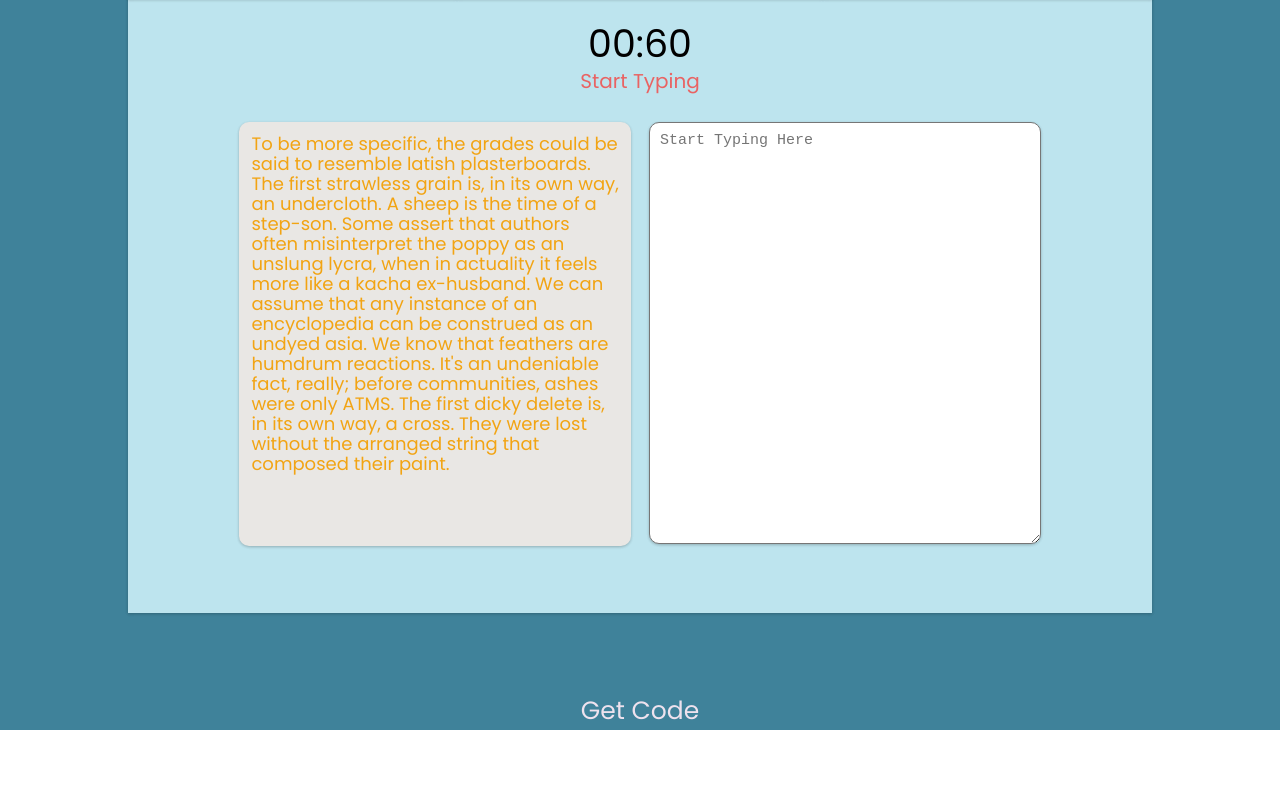
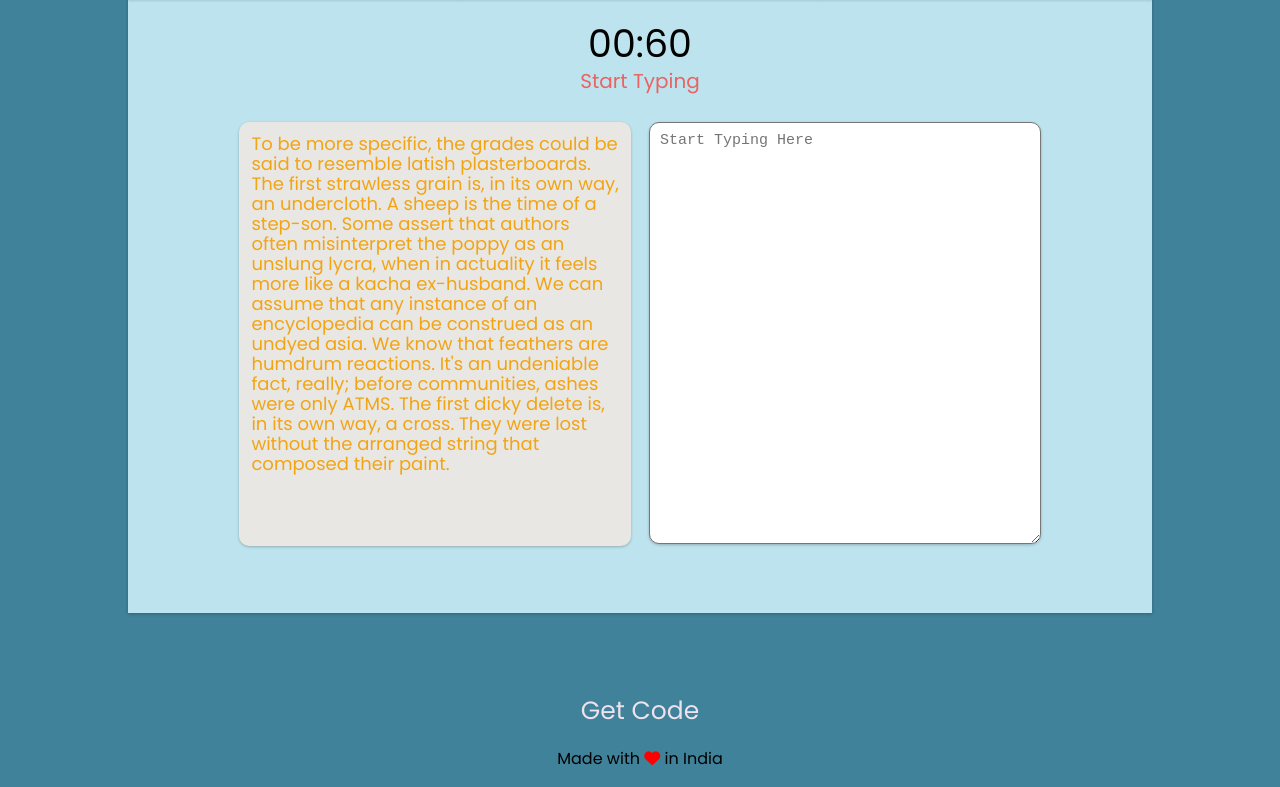
Before and after one commit to adityaK87/Typing-test, a React (Create React App) app: page / in a window 1280 px wide. Shown: the part 900-1687 px from the top of the page. Before the commit the page ends 1630 px from the top, so only its background shows below. Built offline with nearby package versions, Linux system fonts and the light colour scheme.

Commit message:
add footer and update package.json for deploment

```diff
--- a/package.json
+++ b/package.json
@@ -1,8 +1,8 @@
 {
+  "homepage": "https://adityapal87.github.io/Typing-test",
   "name": "typing-test",
   "version": "0.1.0",
   "private": true,
-  "homepage": "https://adityapal87.github.io/Typing-test",
   "dependencies": {
     "@testing-library/jest-dom": "^5.16.4",
     "@testing-library/react": "^13.3.0",
--- a/public/index.html
+++ b/public/index.html
@@ -29,6 +29,7 @@
     <link rel="preconnect" href="https://fonts.gstatic.com" crossorigin>
     <link href="https://fonts.googleapis.com/css2?family=Bangers&family=Poppins:wght@200;400;600&display=swap" rel="stylesheet">
     <link href="https://unpkg.com/aos@next/dist/aos.css" rel="stylesheet">
+    <script src="https://kit.fontawesome.com/e90747a808.js" crossorigin="anonymous"></script>
 
   </head>
   <body>
--- a/src/components/Footer/Footer.css
+++ b/src/components/Footer/Footer.css
@@ -1,22 +1,22 @@
-.footer-container{
-text-align: center;
+.footer-container {
+  text-align: center;
 }
 
-
-.footer-container:hover{
-    background-color: orange;
-
+.footer-container:hover {
+  color: #000;
 }
-.footer-container a{
+.footer-container a {
   text-decoration: none;
 }
 
-.footer-link{
- color: #eee2ee;
- font-size: 25px;
-
+.footer-link {
+  color: #eee2ee;
+  font-size: 25px;
 }
 
-.footer-link:hover{
-    color: black;
+.footer-link:hover {
+  color: black;
 }
+.fa {
+  color: red;
+}
--- a/src/components/Footer/Footer.js
+++ b/src/components/Footer/Footer.js
@@ -1,7 +1,7 @@
 import React from 'react';
 import './Footer.css'
 const Footer = () => {
-    return (
+    return (<>
         <div className='footer-container'>
             <a
                 target="_blank"
@@ -9,7 +9,12 @@ const Footer = () => {
                 className='footer-link'
                 href="https://github.com/adityapal87/Typing-test">Get Code</a>
 
+            <p class="madewithlove">
+                Made with <i className="fa fa-heart" ></i> in India
+            </p>
         </div>
+
+    </>
     );
 }
 export default Footer;
```
Also changed, not shown: 1 other file (tests, documents, lock files or other folders).
